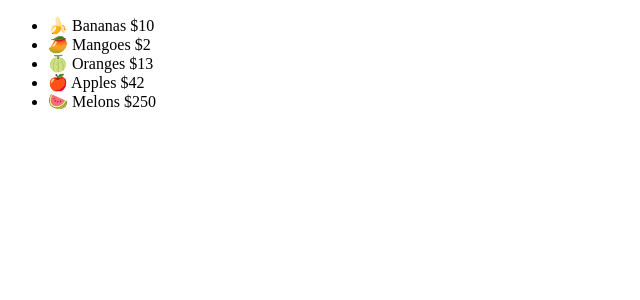
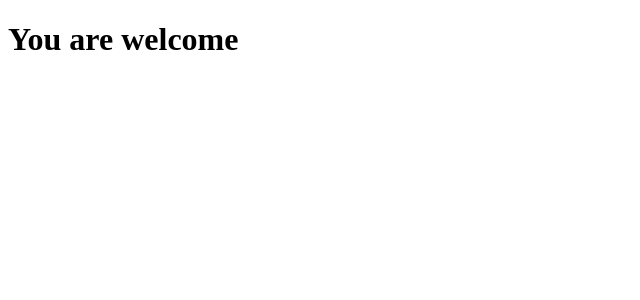
Before and after one commit to BenjieGrandz/reactpro, a React (Vite) app: page / in a window 1280 px wide. Shown: the top 300 px of the page, without its empty margins (0-640 px from the left). Built offline with nearby package versions, Linux system fonts and the light colour scheme.

Commit message:
just as the branch name states

```diff
--- a/src/App.jsx
+++ b/src/App.jsx
@@ -1,9 +1,10 @@
-import Fruits from "./components/Fruits";
+import ConditionalComponent from "./components/ConditionalComponent";
+//import Fruits from "./components/Fruits";
 
 function App() {
   return (
     <div className="App">
-      <Fruits />
+      <ConditionalComponent />
     </div>
   );
 }
--- /dev/null
+++ b/src/components/Code.jsx
@@ -0,0 +1,9 @@
+import React from "react";
+
+export default function () {
+  return (
+    <div>
+      <h1>code everyday</h1>
+    </div>
+  );
+}
--- /dev/null
+++ b/src/components/ConditionalComponent.jsx
@@ -0,0 +1,20 @@
+import React from "react";
+import Code from "./Code";
+import Welcome from "./Welcome";
+
+export default function ConditionalComponent() {
+  const display = false;
+  if (display) {
+    return (
+      <div>
+        <Code />
+      </div>
+    );
+  } else {
+    return (
+      <div>
+        <Welcome />
+      </div>
+    );
+  }
+}
--- /dev/null
+++ b/src/components/Welcome.jsx
@@ -0,0 +1,9 @@
+import React from "react";
+
+export default function Welcome() {
+  return (
+    <div>
+      <h1>You are welcome</h1>
+    </div>
+  );
+}
```
